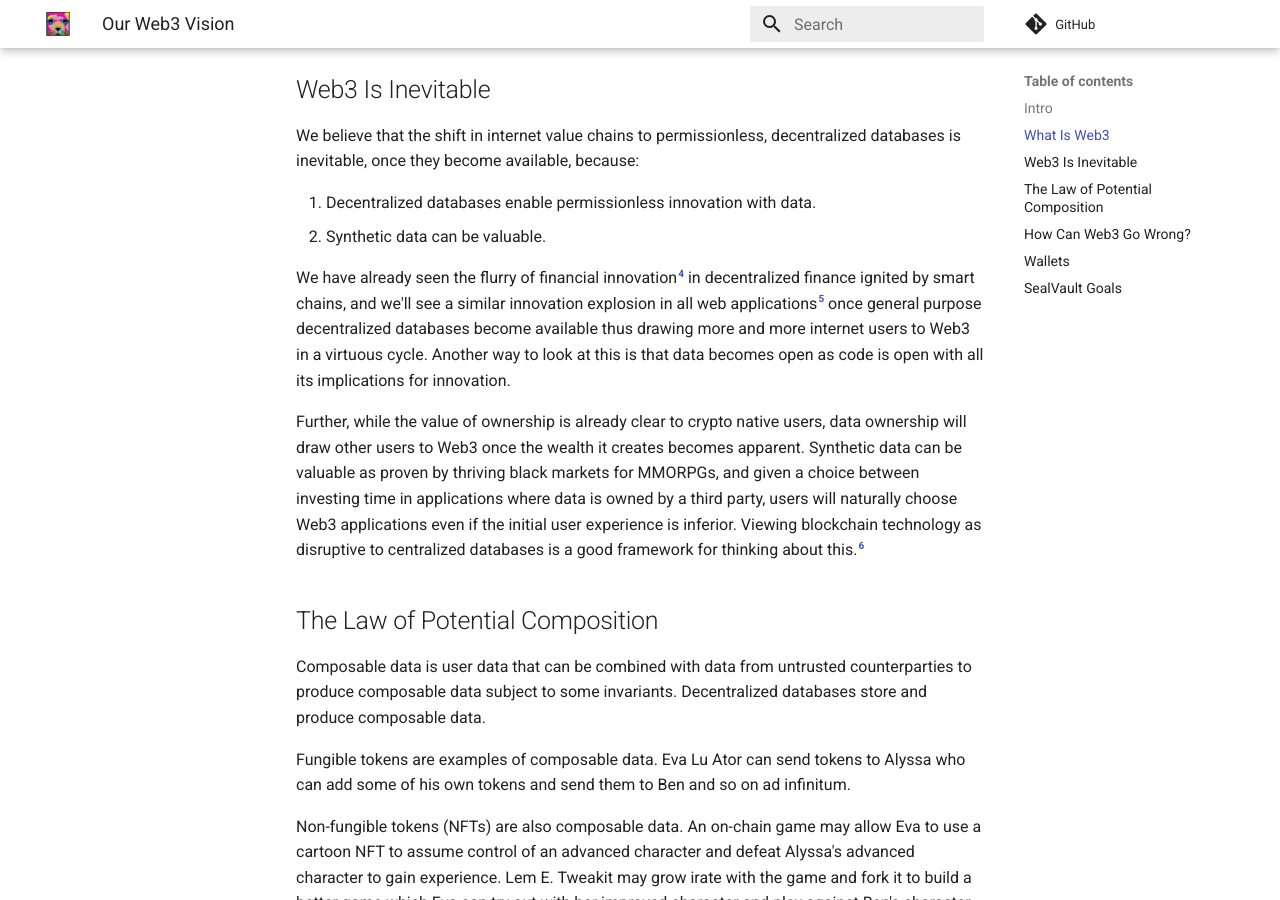
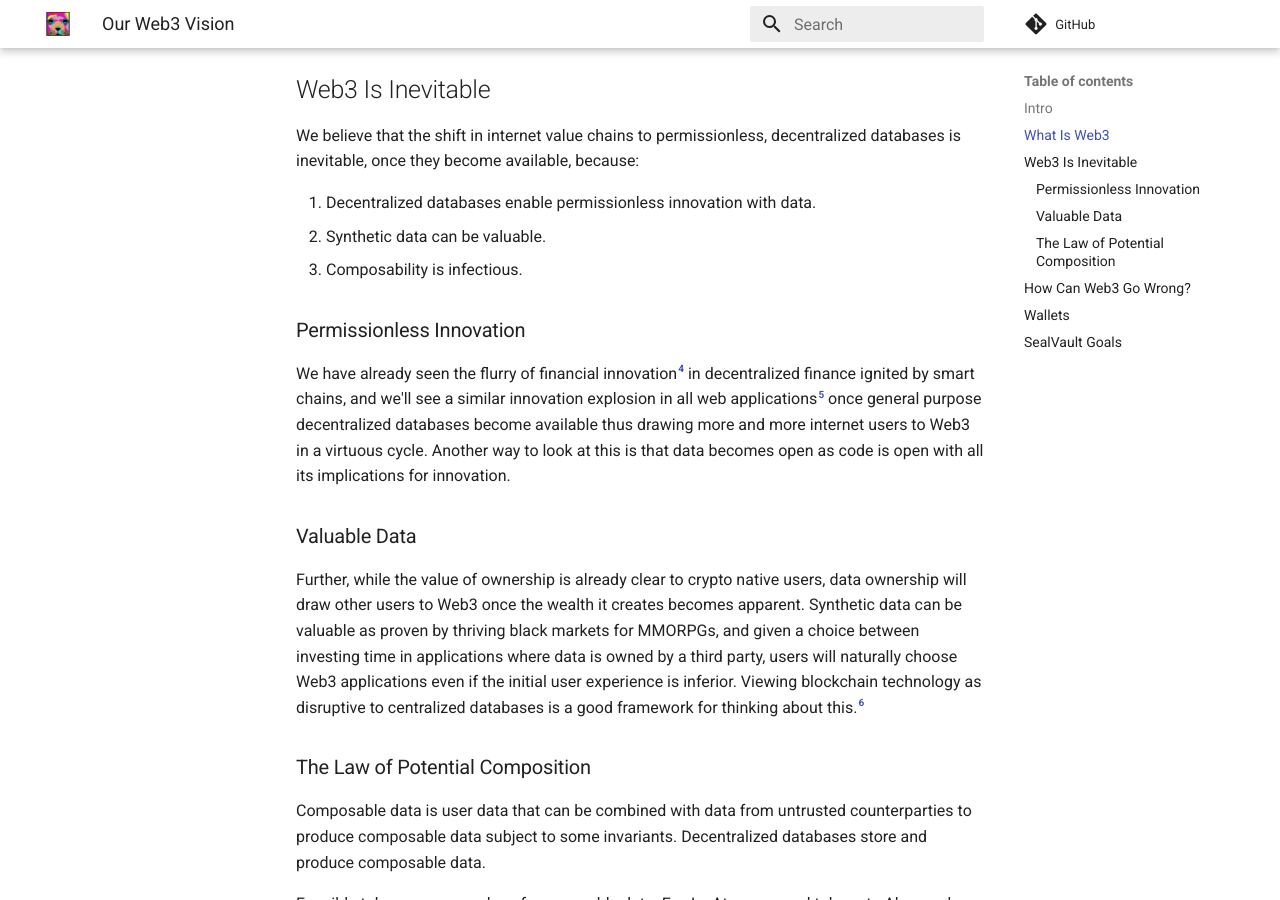
Before and after one commit to sealvault/sealvault, an MkDocs documentation site: the page built from website/src/blog/posts/web3-vision.md, in a window 1280 px wide and 900 px high, scrolled down 1081 px. Built offline with MkDocs 1.6.1 and Material for MkDocs 9.7.7, drawn with Linux system fonts in a browser that asks for light colours; comment, search, counter and statistics services are not loaded.

Commit message:
Improve web3 vision structure

```diff
--- a/website/src/blog/posts/web3-vision.md
+++ b/website/src/blog/posts/web3-vision.md
@@ -59,6 +59,9 @@ decentralized databases is inevitable, once they become available, because:
 
 1. Decentralized databases enable permissionless innovation with data.
 2. Synthetic data can be valuable.
+3. Composability is infectious.
+
+### Permissionless Innovation
 
 We have already seen the flurry of financial innovation[^40] in decentralized
 finance ignited by smart chains, and we'll see a similar innovation explosion in
@@ -66,6 +69,8 @@ all web applications[^50] once general purpose decentralized databases become
 available thus drawing more and more internet users to Web3 in a virtuous cycle.
 Another way to look at this is that data becomes open as code is open with all
 its implications for innovation.
+
+### Valuable Data
 
 Further, while the value of ownership is already clear to crypto native users,
 data ownership will draw other users to Web3 once the wealth it creates becomes
@@ -76,7 +81,7 @@ applications even if the initial user experience is inferior.  Viewing
 blockchain technology as disruptive to centralized databases is a good framework
 for thinking about this.[^55]
 
-## The Law of Potential Composition
+### The Law of Potential Composition
 
 Composable data is user data that can be combined with data from untrusted
 counterparties to produce composable data subject to some invariants.
```
